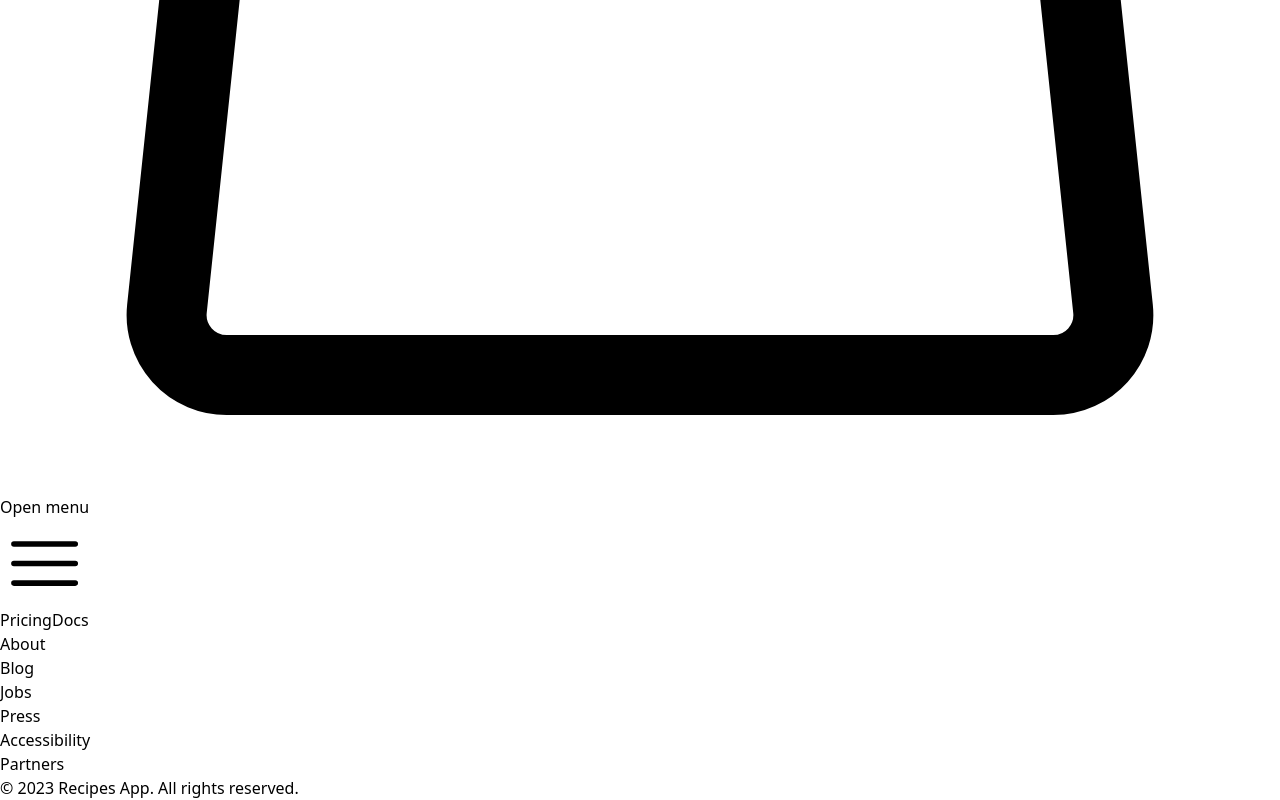
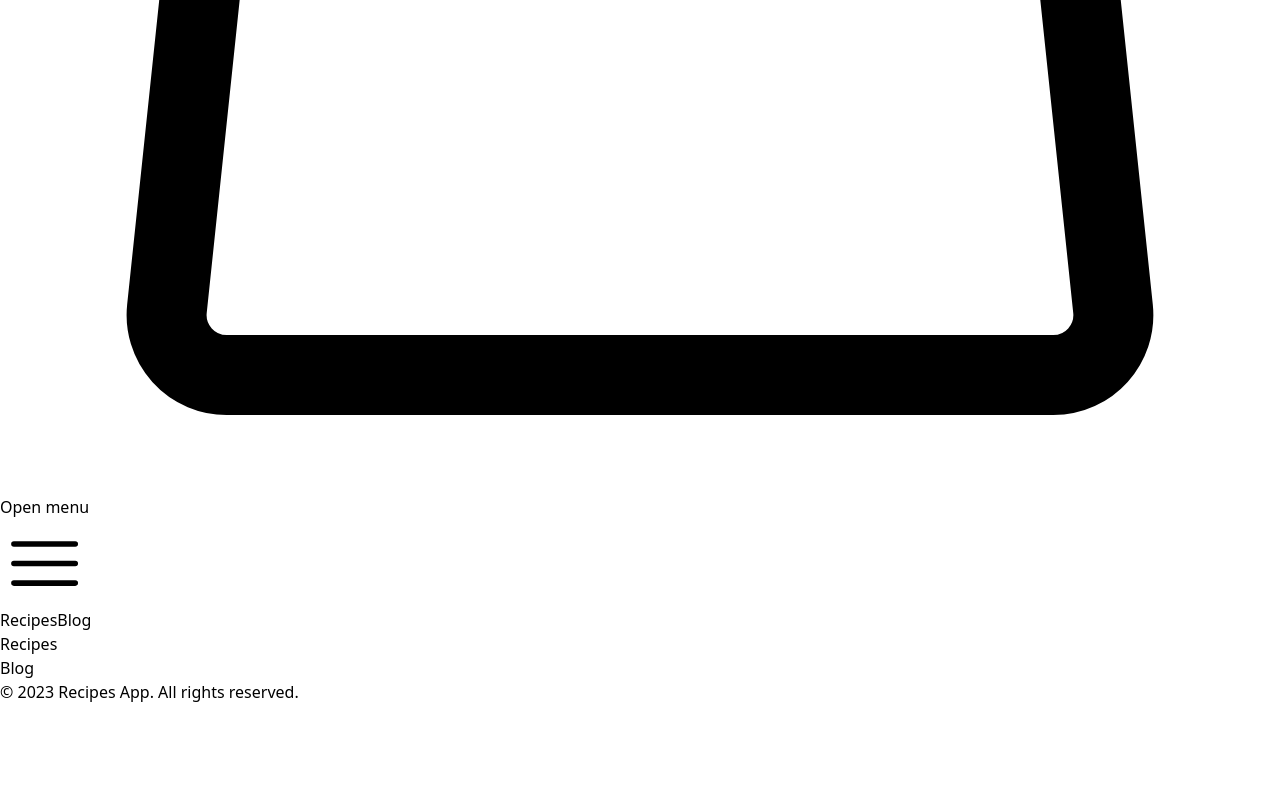
Before and after one commit to RBoraurito/recipes-jamstack-contentful, a Next.js app: page / in a window 1280 px wide. Shown: the part 809-1609 px from the top of the page. After the commit the page ends 1513 px from the top, so only its background shows below. Built offline with nearby package versions, Linux system fonts and the light colour scheme.

Commit message:
🩹 Update header and footer links

```diff
--- a/components/TheFooter.tsx
+++ b/components/TheFooter.tsx
@@ -1,11 +1,9 @@
+import Link from "next/link"
+
 const navigation = {
   main: [
-    { name: 'About', href: '#' },
-    { name: 'Blog', href: '#' },
-    { name: 'Jobs', href: '#' },
-    { name: 'Press', href: '#' },
-    { name: 'Accessibility', href: '#' },
-    { name: 'Partners', href: '#' },
+    { name: 'Recipes', href: '/recipes' },
+    { name: 'Blog', href: '/blog' },
   ],
 }
 
@@ -16,9 +14,9 @@ export const TheFooter = () => {
         <nav className="-mb-6 columns-2 sm:flex sm:justify-center sm:space-x-12" aria-label="Footer">
           {navigation.main.map((item) => (
             <div key={item.name} className="pb-6">
-              <a href={item.href} className="text-sm leading-6 text-gray-600 hover:text-gray-900">
+              <Link href={item.href} className="text-sm leading-6 text-gray-600 hover:text-gray-900">
                 {item.name}
-              </a>
+              </Link>
             </div>
           ))}
         </nav>
--- a/components/TheHeader.tsx
+++ b/components/TheHeader.tsx
@@ -3,67 +3,11 @@
 import { Fragment } from 'react'
 import { Popover, Transition } from '@headlessui/react'
 import {
-  ArrowPathIcon,
   Bars3Icon,
-  BookmarkSquareIcon,
-  CalendarIcon,
-  ChartBarIcon,
-  CursorArrowRaysIcon,
-  LifebuoyIcon,
-  ShieldCheckIcon,
   ShoppingBagIcon,
-  Squares2X2Icon,
   XMarkIcon,
 } from '@heroicons/react/24/outline'
-
-const solutions = [
-  {
-    name: 'Analytics',
-    description: 'Get a better understanding of where your traffic is coming from.',
-    href: '#',
-    icon: ChartBarIcon,
-  },
-  {
-    name: 'Engagement',
-    description: 'Speak directly to your customers in a more meaningful way.',
-    href: '#',
-    icon: CursorArrowRaysIcon,
-  },
-  { name: 'Security', description: "Your customers' data will be safe and secure.", href: '#', icon: ShieldCheckIcon },
-  {
-    name: 'Integrations',
-    description: "Connect with third-party tools that you're already using.",
-    href: '#',
-    icon: Squares2X2Icon,
-  },
-  {
-    name: 'Automations',
-    description: 'Build strategic funnels that will drive your customers to convert',
-    href: '#',
-    icon: ArrowPathIcon,
-  },
-]
-const resources = [
-  {
-    name: 'Help Center',
-    description: 'Get all of your questions answered in our forums or contact support.',
-    href: '#',
-    icon: LifebuoyIcon,
-  },
-  {
-    name: 'Guides',
-    description: 'Learn how to maximize our platform to get the most out of it.',
-    href: '#',
-    icon: BookmarkSquareIcon,
-  },
-  {
-    name: 'Events',
-    description: 'See what meet-ups and other events we might be planning near you.',
-    href: '#',
-    icon: CalendarIcon,
-  },
-  { name: 'Security', description: 'Understand how we take your privacy seriously.', href: '#', icon: ShieldCheckIcon },
-]
+import Link from 'next/link'
 
 export const TheHeader = () => {
   return (
@@ -83,12 +27,12 @@ export const TheHeader = () => {
             </Popover.Button>
           </div>
           <nav className="hidden space-x-10 md:flex">
-            <a href="#" className="text-base font-medium text-gray-500 hover:text-gray-900">
-              Pricing
-            </a>
-            <a href="#" className="text-base font-medium text-gray-500 hover:text-gray-900">
-              Docs
-            </a>
+            <Link href="/recipes" className="text-base font-medium text-gray-500 hover:text-gray-900">
+              Recipes
+            </Link>
+            <Link href="/blog" className="text-base font-medium text-gray-500 hover:text-gray-900">
+              Blog
+            </Link>
           </nav>
           <div className="hidden items-center justify-end md:flex md:flex-1 lg:w-0">
           </div>
@@ -118,39 +62,16 @@ export const TheHeader = () => {
                   </Popover.Button>
                 </div>
               </div>
-              <div className="mt-6">
-                <nav className="grid gap-y-8">
-                  {solutions.map((item) => (
-                    <a
-                      key={item.name}
-                      href={item.href}
-                      className="-m-3 flex items-center rounded-md p-3 hover:bg-gray-50"
-                    >
-                      <item.icon className="h-6 w-6 flex-shrink-0 text-indigo-600" aria-hidden="true" />
-                      <span className="ml-3 text-base font-medium text-gray-900">{item.name}</span>
-                    </a>
-                  ))}
-                </nav>
-              </div>
             </div>
             <div className="space-y-6 py-6 px-5">
               <div className="grid grid-cols-2 gap-y-4 gap-x-8">
-                <a href="#" className="text-base font-medium text-gray-900 hover:text-gray-700">
-                  Pricing
-                </a>
+                <Link href="/recipes" className="text-base font-medium text-gray-900 hover:text-gray-700">
+                  Recipes
+                </Link>
 
-                <a href="#" className="text-base font-medium text-gray-900 hover:text-gray-700">
-                  Docs
-                </a>
-                {resources.map((item) => (
-                  <a
-                    key={item.name}
-                    href={item.href}
-                    className="text-base font-medium text-gray-900 hover:text-gray-700"
-                  >
-                    {item.name}
-                  </a>
-                ))}
+                <Link href="/blog" className="text-base font-medium text-gray-900 hover:text-gray-700">
+                  Blog
+                </Link>
               </div>
             </div>
           </div>
```
